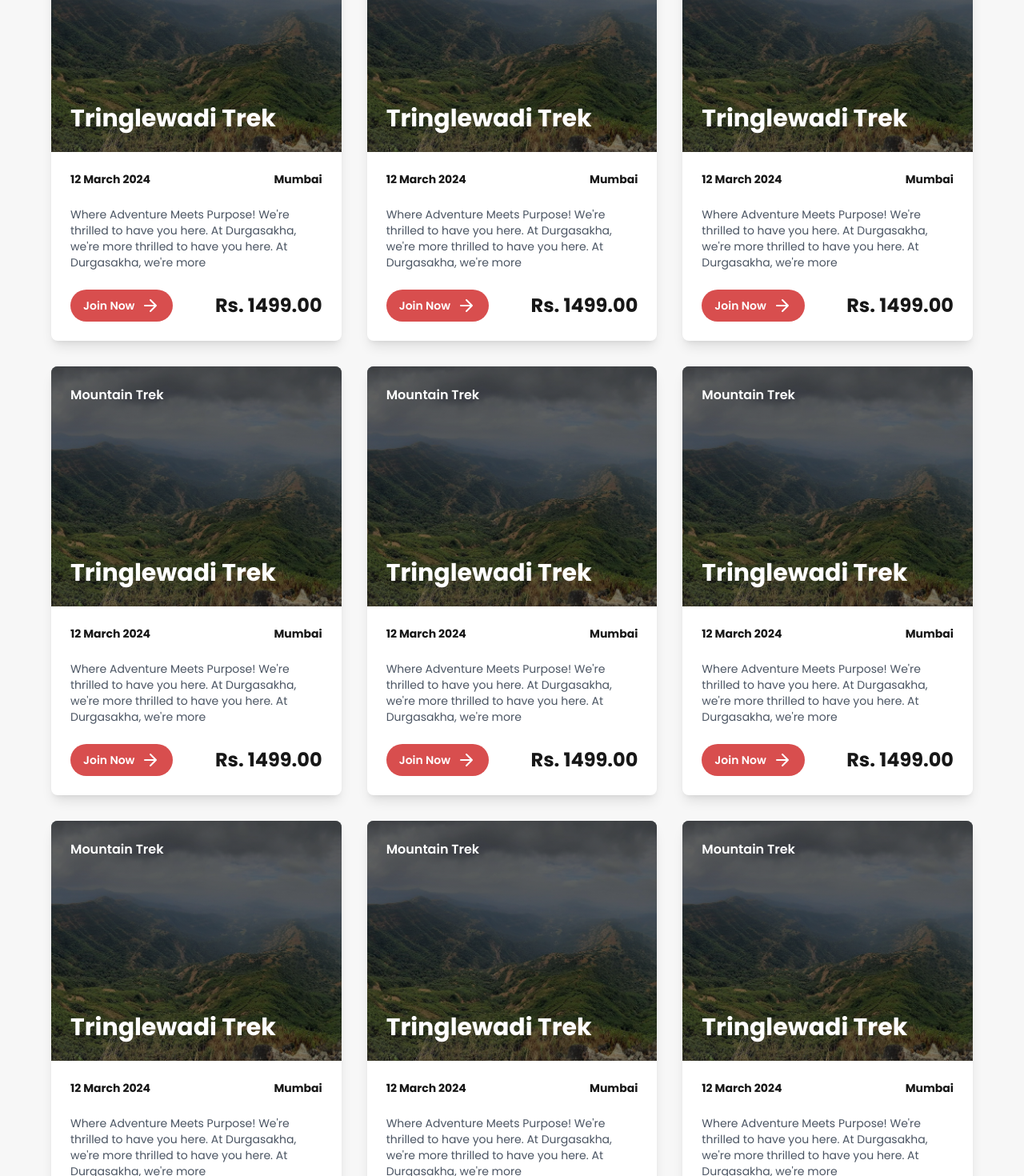
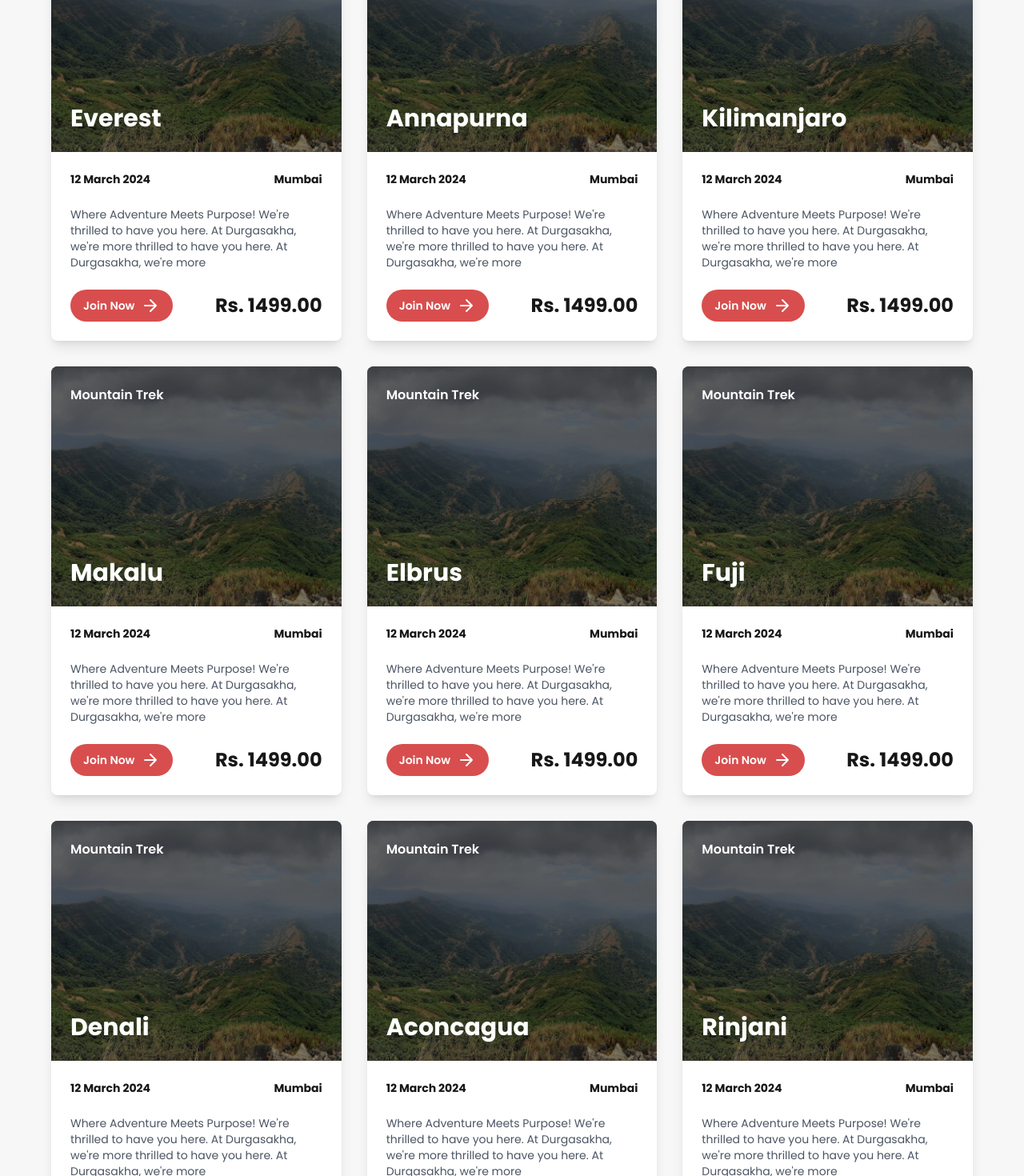
Before and after one commit to RishabhSinha02/durgasakha-frontend, a Next.js app: page /upcoming-treks in a window 1280 px wide. Shown: the part 920-2390 px from the top of the page at 80% size. Built offline with nearby package versions, Linux system fonts and the light colour scheme.

Commit message:
Dynamic Routing : Upcoming Trek

```diff
--- a/src/app/components/upcoming-treks/trekCard.js
+++ b/src/app/components/upcoming-treks/trekCard.js
@@ -1,13 +1,16 @@
 import React from 'react';
+import Image from 'next/image';
+import Link from 'next/link';
 
 const TrekCard = ({
+    id,
     type = "Mountain Trek",
     trekName = "Tringlewadi Trek",
     date = "12 March 2024",
     location = "Mumbai",
     description = "Where Adventure Meets Purpose! We're thrilled to have you here. At Durgasakha, we're more thrilled to have you here. At Durgasakha, we're more",
     price = "1499.00",
-    imageUrl = "nature.jpg",
+    imageUrl = "/nature.jpg",
     href = "#",
 }) => {
     return (
@@ -15,17 +18,19 @@ const TrekCard = ({
             {/* Background Image Section */}
             <div className="relative h-[300px]">
                 <div className='h-full w-full bg-black'>
-                <img
-                    src={imageUrl}
-                    alt={type}
-                    className="object-cover h-full w-full opacity-50"
-                />
+                    <Image
+                        src={imageUrl}
+                        alt={type}
+                        className="object-cover h-full w-full opacity-50"
+                        width={600}
+                        height={400}
+                    />
                 </div>
                 <div className="absolute inset-0 bg-gradient-to-b from-black/30 to-transparent">
                     <h3 className="p-6 text-md font-semibold text-white">{type}</h3>
                 </div>
                 <div className="absolute bottom-0 left-0 right-0 p-6">
-                    <h2 className="text-3xl font-bold text-white">{trekName}</h2>
+                    <h2 className="text-3xl font-bold text-white">{id}</h2>
                 </div>
             </div>
 
@@ -39,8 +44,8 @@ const TrekCard = ({
                 <p className="mb-6 text-sm text-gray-600">{description}</p>
 
                 <div className="flex items-center justify-between">
-                    <a
-                        href={href}
+                    <Link
+                        href={`upcoming-treks/${id}`}
                         className="flex items-center gap-2 rounded-full bg-[#D84E4E] px-4 py-2 text-sm font-semibold text-white transition-all hover:bg-[#C23E3E]"
                     >
                         Join Now
@@ -59,7 +64,7 @@ const TrekCard = ({
                                 strokeLinejoin="round"
                             />
                         </svg>
-                    </a>
+                    </Link>
                     <div className="text-2xl font-bold">
                         Rs. {price}
                     </div>
--- /dev/null
+++ b/src/app/upcoming-treks/[id]/page.js
@@ -0,0 +1,15 @@
+// src/app/upcoming-treks/[id]/page.js
+'use client';
+
+import { useParams } from 'next/navigation';
+
+export default function TrekDetail() {
+  const { id } = useParams(); // Get the dynamic ID from the URL
+
+  return (
+    <div>
+      <h1>Content for {id}</h1>
+      {/* Fetch and display content based on the ID */}
+    </div>
+  );
+}
--- a/src/app/upcoming-treks/layout.js
+++ b/src/app/upcoming-treks/layout.js
@@ -1,11 +1,14 @@
+'use client';
+import { useParams } from 'next/navigation';
 import { Header } from '../components/header/Header';
 
 const Layout = ({ children }) => {
+    const { id } = useParams();
     return (
         <div>
             <Header
                 background="/header.png"
-                title="Upcoming Treks"/>
+                title={id?id:"Upcoming Treks"}/>
             <main>
                 {children}
             </main>
--- a/src/app/upcoming-treks/page.js
+++ b/src/app/upcoming-treks/page.js
@@ -1,12 +1,26 @@
 "use client";
 import DifficultySelector from "../components/upcoming-treks/difficultySelector";
 import TrekCard from "../components/upcoming-treks/trekCard";
+import Link from 'next/link';
 
 export default function UpcomingTreks() {
   const handleDifficultyChange = (difficulty) => {
     console.log('Selected difficulty:', difficulty);
     // For Api Call
   };
+  const treks = [
+    { name: "Everest" },
+    { name: "Annapurna" },
+    { name: "Kilimanjaro" },
+    { name: "Makalu" },
+    { name: "Elbrus" },
+    { name: "Fuji" },
+    { name: "Denali" },
+    { name: "Aconcagua" },
+    { name: "Rinjani" }
+  ];
+
+  const buttons = ['button1', 'button2', 'button3'];
   return (
     <div className="p-10 md:p-16 md:pb-12 md:pt-12 space-y-10">
       <div className="grid lg:grid-cols-3 sm:grid-cols-1 md:grid-cols-1 gap-4">
@@ -42,17 +56,17 @@ export default function UpcomingTreks() {
 
       <div>
         <div className="grid lg:grid-cols-3 md:grid-cols-2 sm:grid-cols-1 gap-8">
-          <TrekCard />
-          <TrekCard />
-          <TrekCard />
-          <TrekCard />
-          <TrekCard />
-          <TrekCard />
-          <TrekCard />
-          <TrekCard />
-          <TrekCard />
+          {treks.map((trek)=>(
+            <div key={trek.name}> {/* Move key here */}
+            <TrekCard id={trek.name} />
+          </div>
+          ))}
         </div>
       </div>
+
+
+      <div>
+    </div>
 
 
 
```
